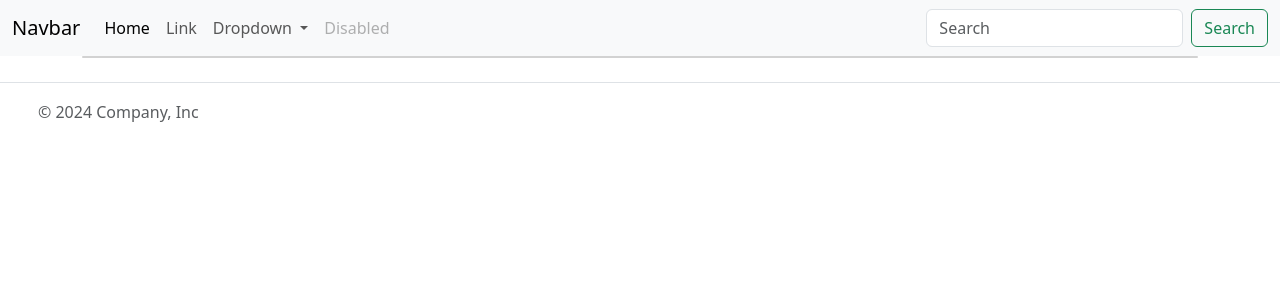
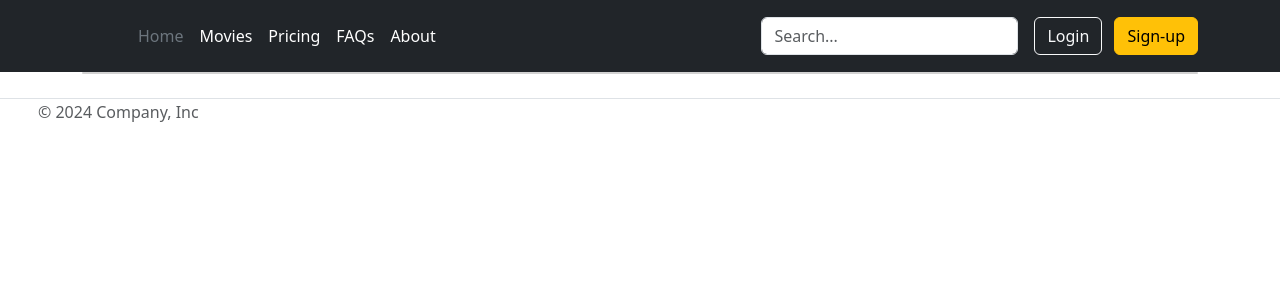
Before and after one commit to Narimbetov00/Movies, a Django app: page /movies/ in a window 1280 px wide. Shown: the top 300 px of the page. Run offline with Django 4.2, Linux system fonts and the light colour scheme; data that the repository does not hold is empty.

Commit message:
Login SignIn LogOut

```diff
--- a/movies/urls.py
+++ b/movies/urls.py
@@ -1,5 +1,9 @@
 from django.urls import path
 from .views import *
 urlpatterns = [
-    path('',movie_list,name='movies')
+    path('',movie_list,name='movies'),
+    path('movies/<int:id>/',movie_detail,name='movie_detail'),
+    path('registration/',registration,name="registration"),
+    path('login/',loginpage,name='login'),
+    path('logout/',logoutpage,name='logout')
 ]
--- a/movies/views.py
+++ b/movies/views.py
@@ -1,5 +1,8 @@
 from django.shortcuts import render,get_object_or_404,redirect
+from django.contrib.auth import login,logout
 from .models import *
+from .forms import *
+
 # Create your views here.
 
 
@@ -14,3 +17,37 @@ def movie_list(request,category_slug=None):
                       'categories':categories,
                       'movies':movies
                       })
+
+
+def movie_detail(request,id):
+    movie = get_object_or_404(Movies,id=id)
+    return render(request,'movie_detail.html',{'movie':movie})
+
+#DIZIMNEN OTIW
+def registration(request):
+    if request.method == 'POST':
+        form = RegistionForm(request.POST)
+        if form.is_valid():
+            user = form.save()
+            login(request,user)
+            return   redirect('homepage')
+    else:
+        form = RegistionForm()
+    return render(request,'registration.html',{'form':form})
+
+# KIRIW BOLIMI
+def loginpage(request):
+    if request.method == 'POST':
+        form = AuthenticationForm(request,data=request.POST)
+        if form.is_valid():
+            user = form.get_user()
+            login(request,user)
+            return redirect('homepage')
+    else:
+        form = AuthenticationForm()
+    return render(request,'login.html',{'form':form})
+
+
+def logoutpage(request):
+    logout(request)
+    return redirect('homepage')
--- a/static/css/movie_list.css
+++ b/static/css/movie_list.css
@@ -2,6 +2,7 @@
     background: #053e5f 100%;
 } */
 .container{
+
     margin-right: 200px;
     margin-left: 200px;
     /* border: 1px solid; */
--- a/templates/base.html
+++ b/templates/base.html
@@ -9,49 +9,39 @@
     <link href="https://cdn.jsdelivr.net/npm/bootstrap@5.3.3/dist/css/bootstrap.min.css" rel="stylesheet" integrity="sha384-QWTKZyjpPEjISv5WaRU9OFeRpok6YctnYmDr5pNlyT2bRjXh0JMhjY6hW+ALEwIH" crossorigin="anonymous">
     <script src="https://cdn.jsdelivr.net/npm/bootstrap@5.3.3/dist/js/bootstrap.bundle.min.js" integrity="sha384-YvpcrYf0tY3lHB60NNkmXc5s9fDVZLESaAA55NDzOxhy9GkcIdslK1eN7N6jIeHz" crossorigin="anonymous"></script>
 </head>
-<body>
-    <nav class="navbar navbar-expand-lg navbar-light bg-light">
-        <div class="container-fluid">
-          <a class="navbar-brand" href="#">Navbar</a>
-          <button class="navbar-toggler" type="button" data-bs-toggle="collapse" data-bs-target="#navbarSupportedContent" aria-controls="navbarSupportedContent" aria-expanded="false" aria-label="Toggle navigation">
-            <span class="navbar-toggler-icon"></span>
-          </button>
-          <div class="collapse navbar-collapse" id="navbarSupportedContent">
-            <ul class="navbar-nav me-auto mb-2 mb-lg-0">
-              <li class="nav-item">
-                <a class="nav-link active" aria-current="page" href="#">Home</a>
-              </li>
-              <li class="nav-item">
-                <a class="nav-link" href="#">Link</a>
-              </li>
-              <li class="nav-item dropdown">
-                <a class="nav-link dropdown-toggle" href="#" id="navbarDropdown" role="button" data-bs-toggle="dropdown" aria-expanded="false">
-                  Dropdown
-                </a>
-                <ul class="dropdown-menu" aria-labelledby="navbarDropdown">
-                  <li><a class="dropdown-item" href="#">Action</a></li>
-                  <li><a class="dropdown-item" href="#">Another action</a></li>
-                  <li><hr class="dropdown-divider"></li>
-                  <li><a class="dropdown-item" href="#">Something else here</a></li>
-                </ul>
-              </li>
-              <li class="nav-item">
-                <a class="nav-link disabled" href="#" tabindex="-1" aria-disabled="true">Disabled</a>
-              </li>
-            </ul>
-            <form class="d-flex">
-              <input class="form-control me-2" type="search" placeholder="Search" aria-label="Search">
-              <button class="btn btn-outline-success" type="submit">Search</button>
-            </form>
-          </div>
+<body >
+  <header class="p-3 bg-dark text-white">
+    <div class="container">
+      <div class="d-flex flex-wrap align-items-center justify-content-center justify-content-lg-start">
+        <a href="/" class="d-flex align-items-center mb-2 mb-lg-0 text-white text-decoration-none">
+          <svg class="bi me-2" width="40" height="32" role="img" aria-label="Bootstrap"><use xlink:href="#bootstrap"></use></svg>
+        </a>
+
+        <ul class="nav col-12 col-lg-auto me-lg-auto mb-2 justify-content-center mb-md-0">
+          <li><a href="#" class="nav-link px-2 text-secondary">Home</a></li>
+          <li><a href="{% url 'movies' %}" class="nav-link px-2 text-white">Movies</a></li>
+          <li><a href="#" class="nav-link px-2 text-white">Pricing</a></li>
+          <li><a href="#" class="nav-link px-2 text-white">FAQs</a></li>
+          <li><a href="#" class="nav-link px-2 text-white">About</a></li>
+        </ul>
+
+        <form class="col-12 col-lg-auto mb-3 mb-lg-0 me-lg-3">
+          <input type="search" class="form-control form-control-dark" placeholder="Search..." aria-label="Search" wfd-id="id0">
+        </form>
+
+        <div class="text-end">
+          <a href="{% url 'login' %}"><button  type="button" class="btn btn-outline-light me-2">Login</button></a>
+          <a href="{% url 'registration' %}"><button type="button" class="btn btn-warning">Sign-up</button></a>
         </div>
-      </nav>
+        </div>
+      </div>
+    </header>
       {% block content %}
 
       {% endblock content %}
-      <div class="container-footer">
-        <footer class="d-flex flex-wrap justify-content-between align-items-center py-3 my-4 border-top">
-          <div class="col-md-4 d-flex align-items-center">
+      <div class="container-footer ">
+        <footer class="d-flex flex-wrap justify-content-between align-items-center my-4 border-top">
+          <div class="col-md-4  d-flex align-items-center">
             <a href="/" class="mb-3 me-2 mb-md-0 text-body-secondary text-decoration-none lh-1">
               <svg class="bi" width="30" height="24"><use xlink:href="#bootstrap"></use></svg>
             </a>
--- a/templates/movie_list.html
+++ b/templates/movie_list.html
@@ -6,12 +6,12 @@
         <div class="card">
             {% for i in movies %}
             <div class="card-header">
-                <h2>{{ i.name }}</h2>
+                <a href="{% url 'movie_detail' i.id %}"><h2>{{ i.name }}</h2></a>
                 <div class="card-flex">
                     <img src="{{ i.image.url }}" alt="image">
                     <div class="card-about">
                         <p>{{ i.description  }}</p>
-                        <a href="{{ i.trailer }}">Movie trailers</a>
+                        <a target="_blank" href="{{ i.trailer }}">Movie trailers</a>
                         <h5>{{ i.realised_date }} | {{ i.category }}</h5>
                     </div>
                 </div>
```
Also changed, not shown: movies/forms.py (added, +21 -0 lines), templates/login.html (added, +17 -0 lines), templates/movie_detail.html (added, +18 -0 lines), templates/registration.html (added, +11 -0 lines).
